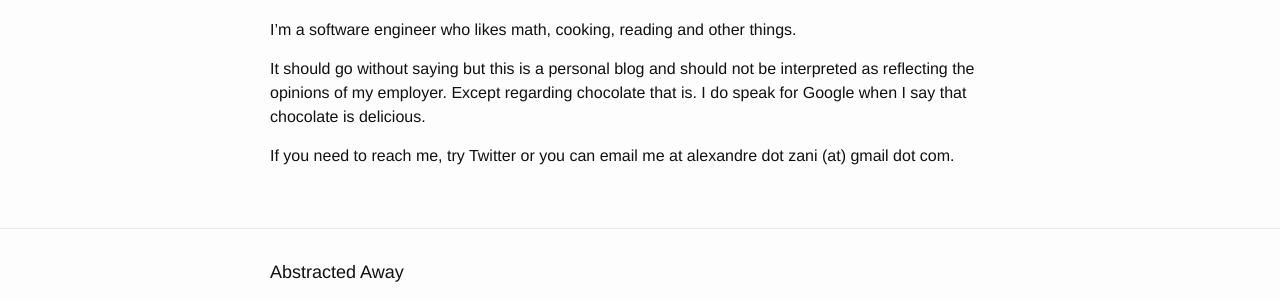
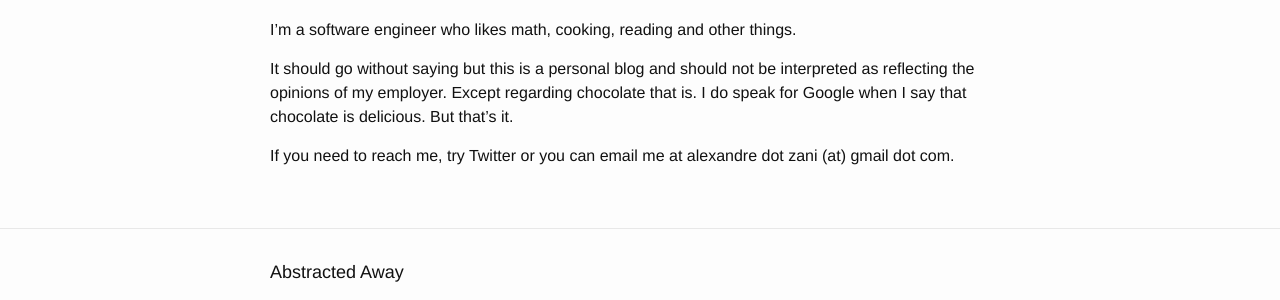
Before and after one commit to AlexandreZani/alexandrezani.github.io, a Jekyll site: the page built from about.md, in a window 1280 px wide. Shown: the part 146-446 px from the top of the page. Built offline with Jekyll 4.4.1, drawn with Linux system fonts in a browser that asks for light colours.

Commit message:
Slight modification to about.

```diff
--- a/about.md
+++ b/about.md
@@ -7,6 +7,6 @@ I'm a software engineer who likes math, cooking, reading and other things.
 
 It should go without saying but this is a personal blog and should not be
 interpreted as reflecting the opinions of my employer. Except regarding chocolate
-that is. I do speak for Google when I say that chocolate is delicious.
+that is. I do speak for Google when I say that chocolate is delicious. But that's it.
 
 If you need to reach me, try Twitter or you can email me at {{ site.email }}.
```
